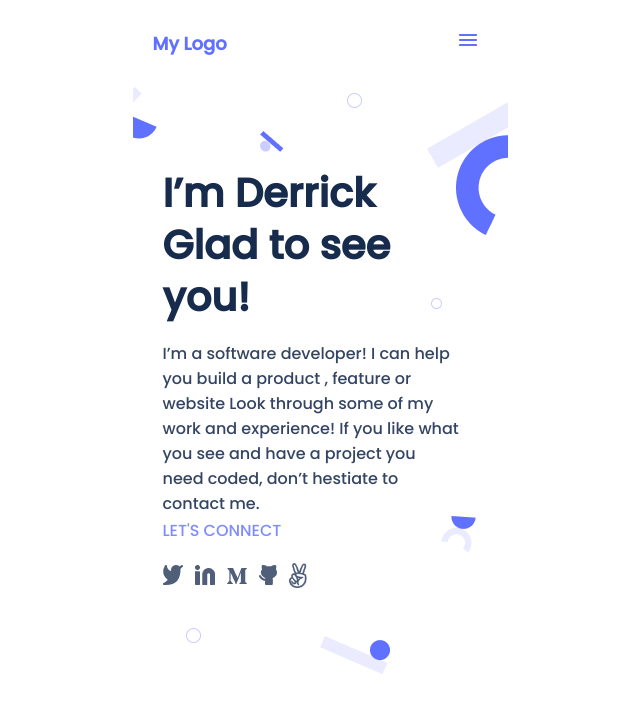
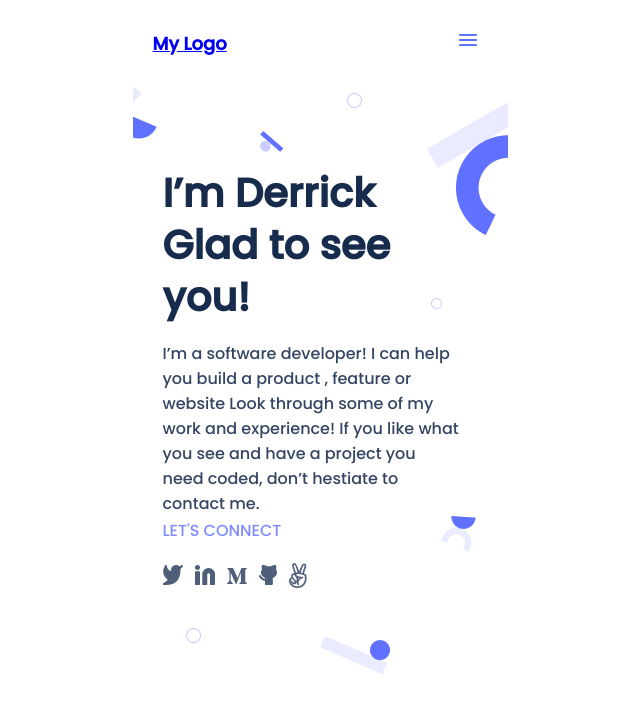
Before and after one commit to derrick1451/mobile-portfolio-setup, a plain HTML site: page index.html in a window 1280 px wide. Shown: the whole page, without its empty margins (320-960 px from the left). Drawn offline with Linux system fonts and the light colour scheme.

Commit message:
edit index.html files

```diff
--- a/index.html
+++ b/index.html
@@ -10,7 +10,7 @@
 <body>
     <div class="wrapper">
             <header class="header-section">
-                <nav class="logo">My Logo</nav>
+                <nav class="logo"><a href="#">My Logo</a></nav>
                 <nav><img src="/images/Enabled.png" alt="enable image"></nav>
             </header>
             <div class="contents">
```
